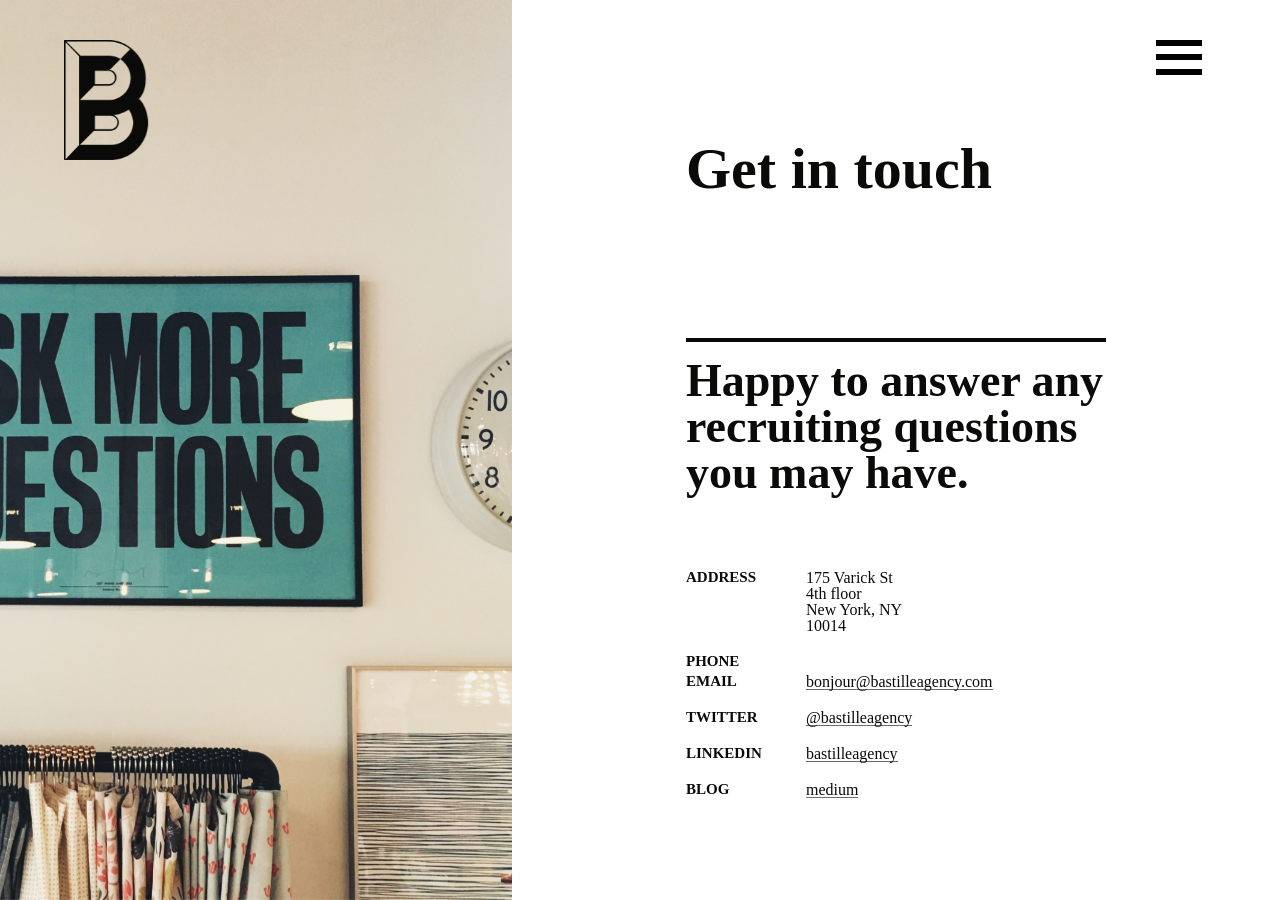
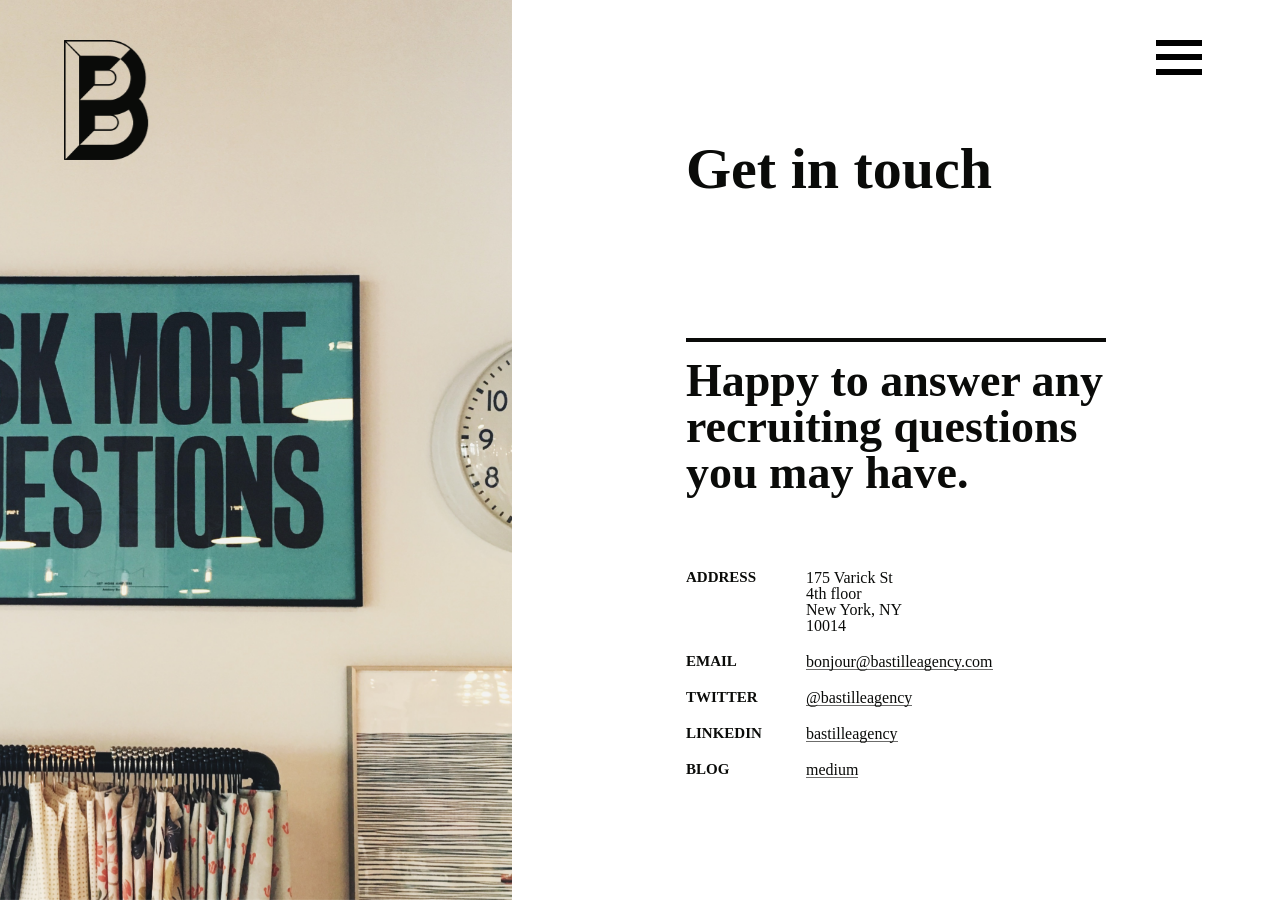
Before and after one commit to bastilleagency/bastille, a Jekyll site: the page built from contact.markdown, in a window 1280 px wide. Built offline with Jekyll 4.4.1, drawn with Linux system fonts in a browser that asks for light colours; nearby versions of some CDN libraries; some web fonts are replaced.

Commit message:
removing phone number from contact page

```diff
--- a/_includes/contact.html
+++ b/_includes/contact.html
@@ -17,18 +17,6 @@
         {{ address.city }}, {{ address.state }}<br />
         {{ address.zip }}
       </div>
-
-  {% endif %}
-
-  {% if page.phone != "" %}
-
-    <div class="bastille-contact__header">
-      <h3>Phone</h3>
-    </div>
-
-    <div class="bastille-contact__body">
-      <a href="tel:{{ page.phone }}" target="_top">{{ page.phone }}</a>
-    </div>
 
   {% endif %}
 
```
